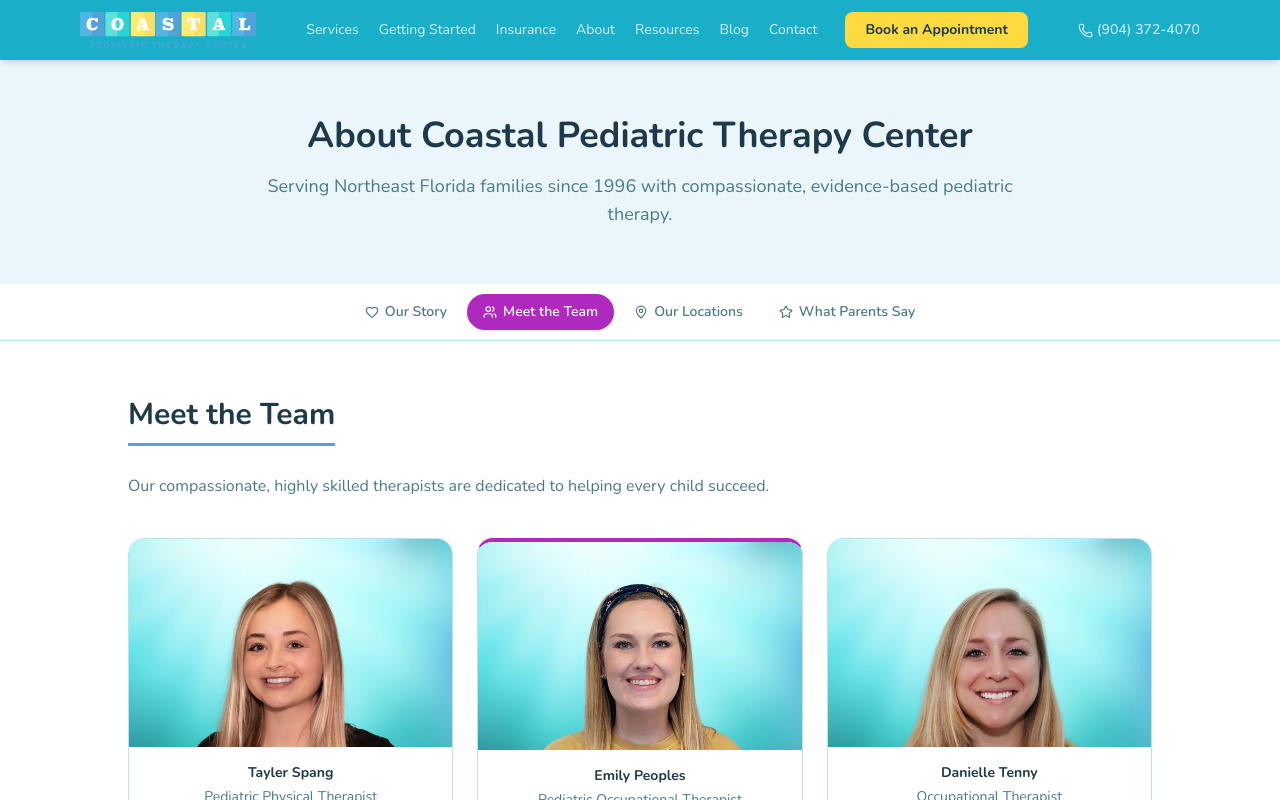
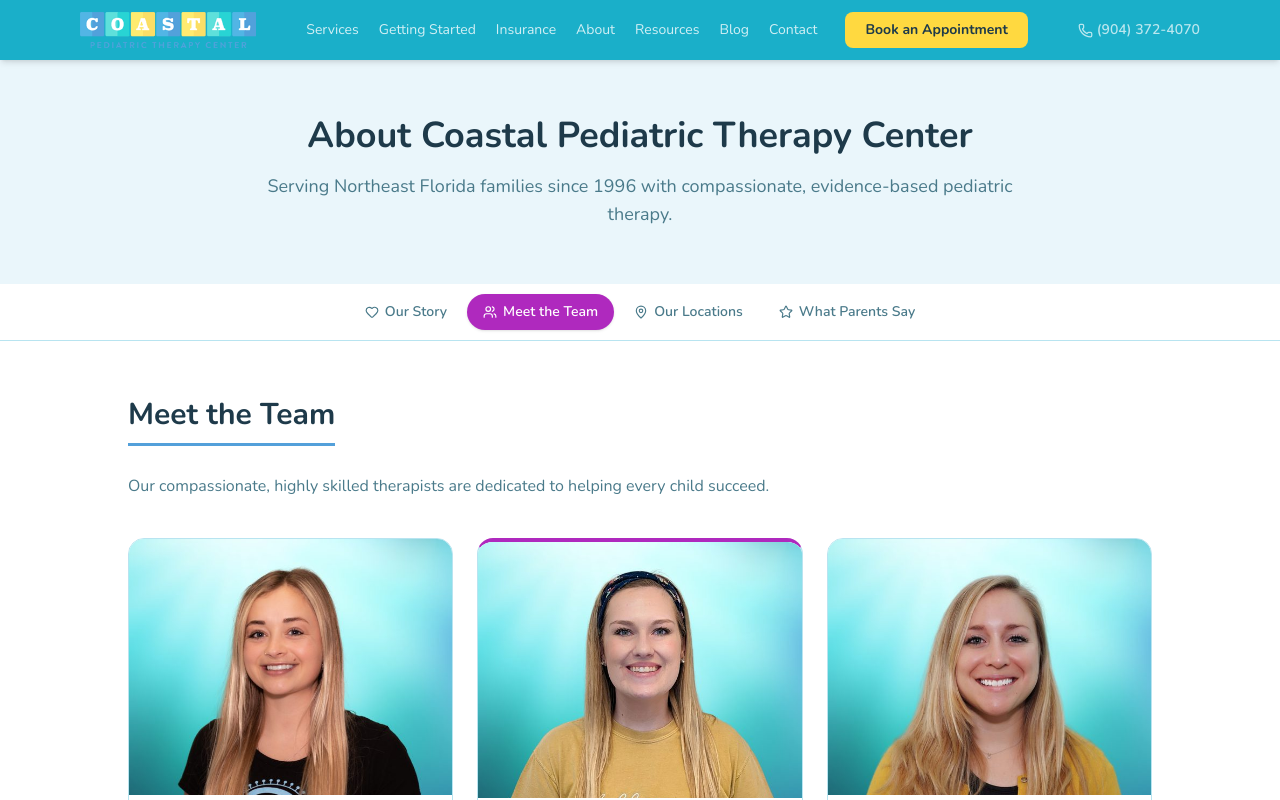
Before and after one commit to AppStudioPros/coastal-pediatric-therapy, a Next.js app: page /about in a window 1280 px wide. Both pictures are taken after a click on the button "Meet the Team". Shown: the top 800 px of the page. Built offline with nearby package versions, Linux system fonts and the light colour scheme.

Commit message:
fix: team cards taller (h-64), objectPosition shifted to 50% 20% to show more face/shoulders

```diff
--- a/app/about/page.tsx
+++ b/app/about/page.tsx
@@ -144,12 +144,12 @@
             <StaggeredGrid className="grid sm:grid-cols-2 md:grid-cols-3 gap-6">
               {teamMembers.map((member, i) => (
                 <div key={i} className={`card-hover bg-white border border-[#B8E4F0] rounded-2xl overflow-hidden text-center ${i % 2 === 1 ? 'border-t-4 border-t-[#AF29BE]' : ''}`}>
-                  <div className="relative w-full h-52 bg-[#e8f4f8]">
+                  <div className="relative w-full h-64 bg-[#e8f4f8]">
                     <Image
                       src={member.photo}
                       alt={`${member.name} — ${member.role} at Coastal Pediatric Therapy Center`}
                       fill
-                      style={{ objectFit: 'cover', objectPosition: 'top center' }}
+                      style={{ objectFit: 'cover', objectPosition: '50% 20%' }}
                     />
                   </div>
                   <div className="p-4">
```
